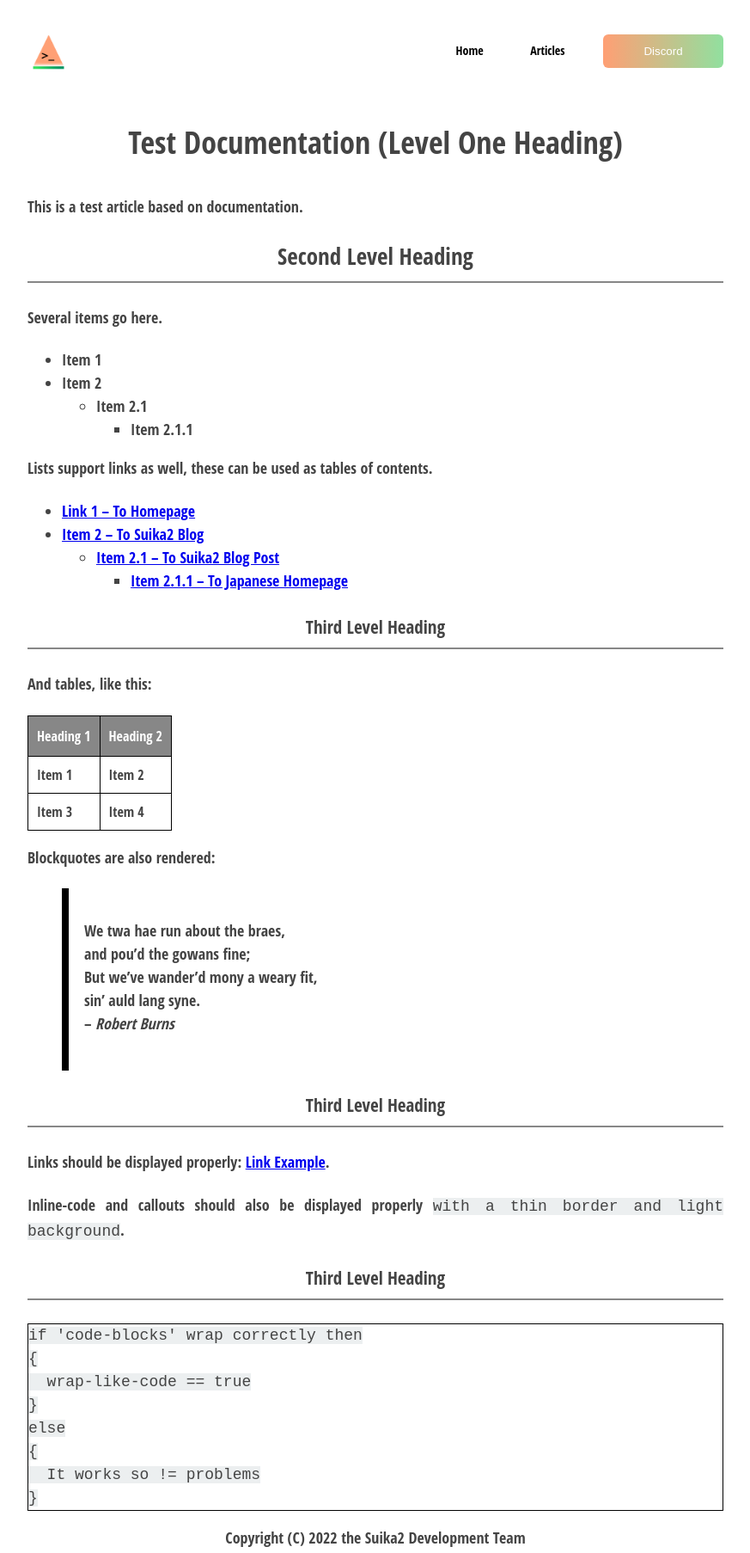
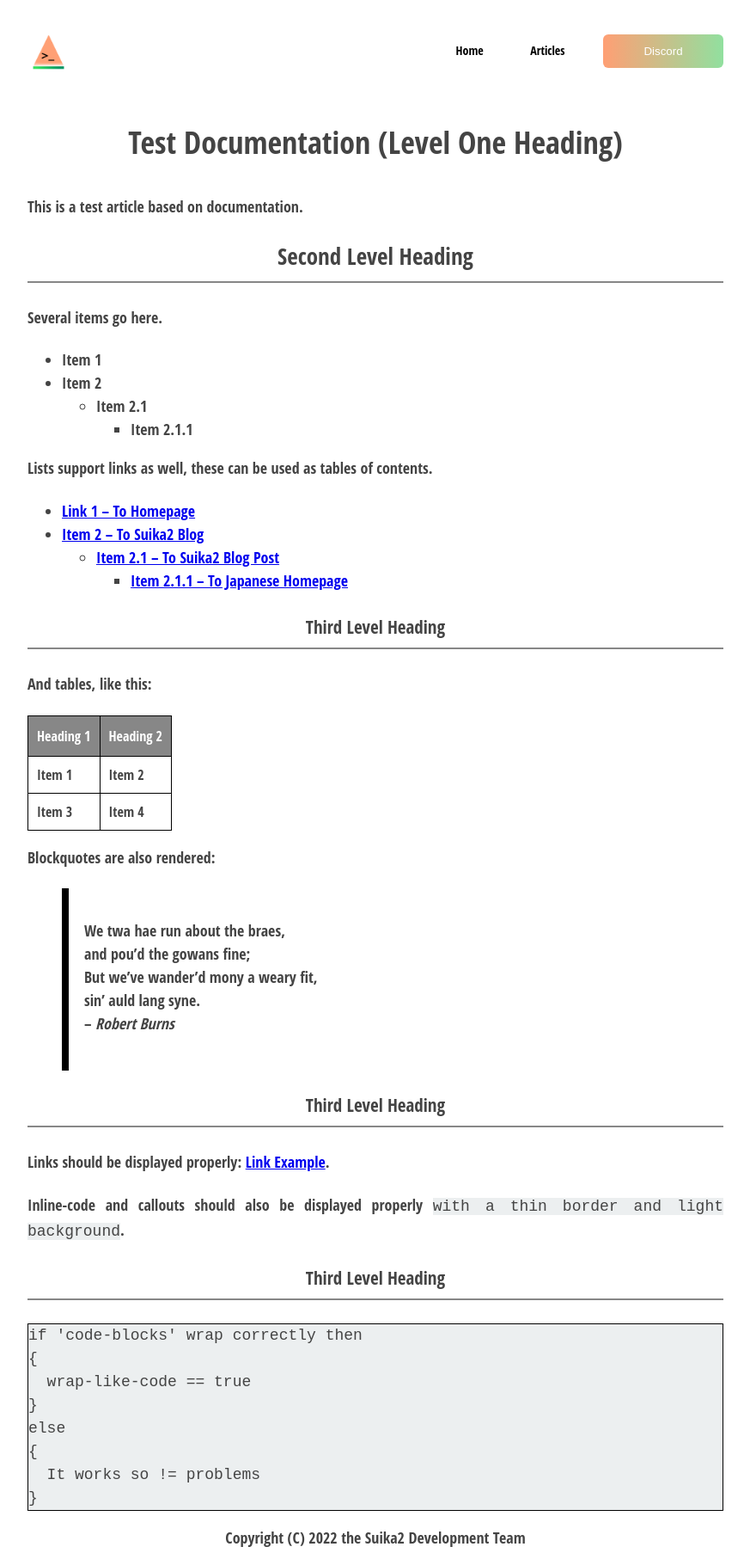
Before and after one commit to suika2engine/suika2engine.github.io, a Jekyll site: the page built from docs/doc-test.md, in a window 1280 px wide. Shown: the whole page at 86% size, without its empty margins (203-1076 px from the left). Built offline with Jekyll 4.4.1, drawn with Linux system fonts in a browser that asks for light colours; our own code applies the rules of GitHub Pages for plain Markdown files.

Commit message:
Update article-style.css

```diff
--- a/styles/article-style.css
+++ b/styles/article-style.css
@@ -140,6 +140,7 @@ code {}
 
 pre {
   border: 1px solid var(--Text);
+  background-color: #ECEFF0;
 }
 
 code {
```
